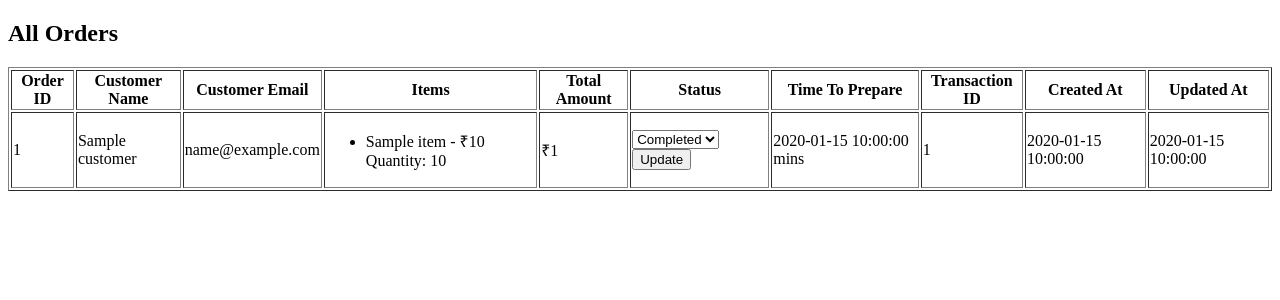
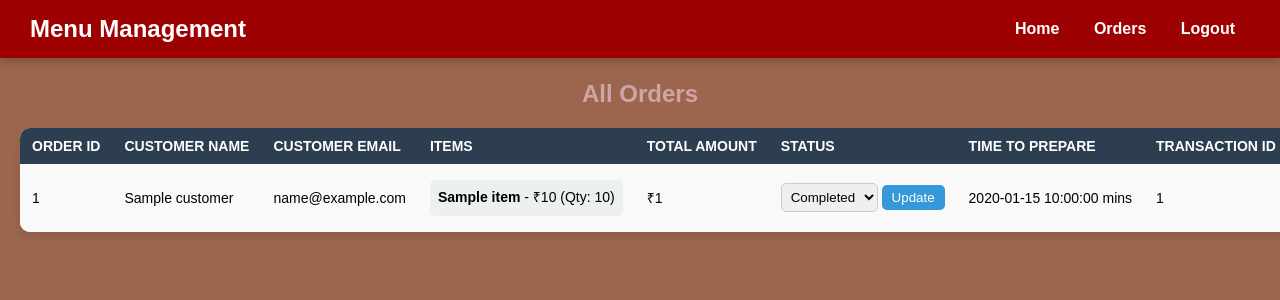
Before and after one commit to Menma420/CafeAdmin, a Flask app: template templates/orders.html in a window 1280 px wide. Shown: the top 300 px of the page. Run offline with Flask 3, Linux system fonts and the light colour scheme; the template is opened without the code that fills it: most values are stand-ins (such as "Sample title", 1, 10 or a date in 2020); some libraries are stand-ins or nearby versions.

Commit message:
updated orders table

```diff
--- a/templates/orders.html
+++ b/templates/orders.html
@@ -4,11 +4,177 @@
     <meta charset="UTF-8">
     <meta name="viewport" content="width=device-width, initial-scale=1.0">
     <title>All Orders</title>
+    <style>
+        * {
+            margin: 0;
+            padding: 0;
+            box-sizing: border-box;
+            font-family: 'Poppins', sans-serif;
+        }
+
+        body {
+            font-family: 'Poppins', sans-serif;
+            background-color: #f4f7f6;
+            margin: 0;
+            text-align: center;
+            background-color: #9b664d;
+            padding-top: 80px;
+        }
+
+        h2 {
+            color: #cea4a4;
+        }
+
+        /* Navbar Styles */
+        .navbar {
+            display: flex;
+            justify-content: space-between;
+            align-items: center;
+            padding: 15px 30px;
+            background-color: #9D0102;
+            box-shadow: 0 4px 10px rgba(0, 0, 0, 0.2);
+            width: 100%;
+            position: fixed;
+            top: 0;
+            left: 0;
+            z-index: 1000; /* Ensures navbar stays on top */
+        }
+
+        .navbar h2 {
+            color: white;
+        }
+
+        .nav-links a {
+            color: white;
+            text-decoration: none;
+            margin: 0 15px;
+            font-weight: bold;
+            transition: color 0.3s ease;
+        }
+
+        .nav-links a:hover {
+            text-decoration: underline;
+            color: #ff2f00;
+        }
+
+        table {
+            width: 100%;
+            max-width: 1400px;
+            margin: auto;
+            border-collapse: collapse;
+            background: #fff;
+            border-radius: 10px;
+            overflow: hidden;
+            box-shadow: 0 4px 10px rgba(0, 0, 0, 0.1);
+        }
+
+
+        .table-container {
+            width: 100%;
+            overflow-x: auto; /* Enables horizontal scrolling */
+            margin: 0 auto;
+            padding: 0 20px; /* Adds horizontal space (20px on both sides) */
+            white-space: nowrap; /* Prevents line breaks inside table */
+        }
+
+
+
+        table {
+            width: 95%;
+            max-width: 1400px;
+            margin: 20px auto;
+            border-collapse: collapse;
+            background: #fff;
+            border-radius: 10px;
+            overflow: hidden;
+            box-shadow: 0 4px 10px rgba(0, 0, 0, 0.1);
+            padding: 30px 0 30px 0;
+        }
+
+        th, td {
+            padding: 10px 12px;
+            text-align: left;
+            font-size: 14px;
+            white-space: nowrap; /* Prevents text wrapping in small columns */
+        }
+
+        th {
+            background: #2c3e50;
+            color: #fff;
+            text-transform: uppercase;
+        }
+
+        tbody tr:nth-child(odd) {
+            background: #f9f9f9;
+        }
+
+        tbody tr:hover {
+            background: #eaf3fc;
+            transition: 0.3s ease-in-out;
+        }
+
+        td ul {
+            list-style: none;
+            padding: 0;
+            margin: 0;
+        }
+
+        td ul li {
+            background: #ecf0f1;
+            padding: 8px;
+            border-radius: 5px;
+            margin: 6px 0;
+            font-size: 14px;
+            line-height: 1.4; /* Better readability */
+        }
+
+        select {
+            padding: 5px;
+            border-radius: 5px;
+            border: 1px solid #ccc;
+            cursor: pointer;
+        }
+
+        button {
+            padding: 5px 10px;
+            border: none;
+            border-radius: 5px;
+            background: #3498db;
+            color: white;
+            cursor: pointer;
+            transition: 0.3s;
+        }
+
+        button:hover {
+            background: #2980b9;
+        }
+
+        @media (max-width: 768px) {
+            table {
+                width: 100%;
+                overflow-x: auto;
+                display: block;
+            }
+        }
+    </style>
 </head>
 <body>
+
+    <div class="navbar">
+        <h2>Menu Management</h2>
+        <div class="nav-links">
+            <a href="/">Home</a>
+            <a href="/orders">Orders</a>
+            <a href="/logout">Logout</a>
+        </div>
+    </div>
+
+
     <h2>All Orders</h2>
 
-    <table border="1">
+    <div class="table-container">
+
+    <table>
         <thead>
             <tr>
                 <th>Order ID</th>
@@ -26,13 +192,13 @@
         <tbody>
             {% for order in orders %}
             <tr>
-                <td> {{ order["order_id"] }} </td> <!-- MongoDB ObjectId, you can convert to string in your view function if needed -->
-                <td> {{ order["customer"].name }} </td> <!-- Convert customerId to string if needed -->
+                <td> {{ order["order_id"] }} </td>
+                <td> {{ order["customer"].name }} </td>
                 <td>{{ order["customer"]["email"] }}</td>
                 <td>
                    <ul>
                         {% for item in order["items"] %}
-                        <li>{{ item["name"] }} - ₹{{ item["price"]}}  Quantity: {{ item["quantity"] }}</li>
+                        <li><strong>{{ item["name"] }}</strong> - ₹{{ item["price"]}} (Qty: {{ item["quantity"] }})</li>
                         {% endfor %}
                     </ul>
                 </td>
@@ -50,14 +216,13 @@
                 </td>
                 <td>{{ order["timeToPrepare"] }} mins</td>
                 <td>{{ order["transactionId"] }}</td>
-                <td>{{ order["createdAt"]  }}</td> <!-- Format date -->
-                <td>{{ order["updatedAt"] }}</td> <!-- Format date -->
-
-
+                <td>{{ order["createdAt"]  }}</td>
+                <td>{{ order["updatedAt"] }}</td>
             </tr>
             {% endfor %}
         </tbody>
     </table>
+</div>
 
 </body>
 </html>
```
